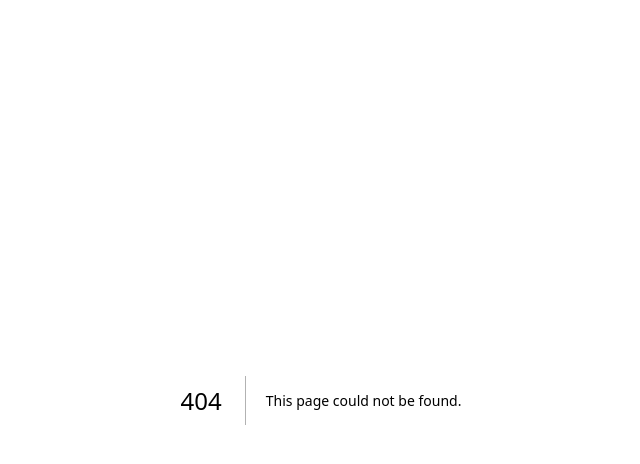
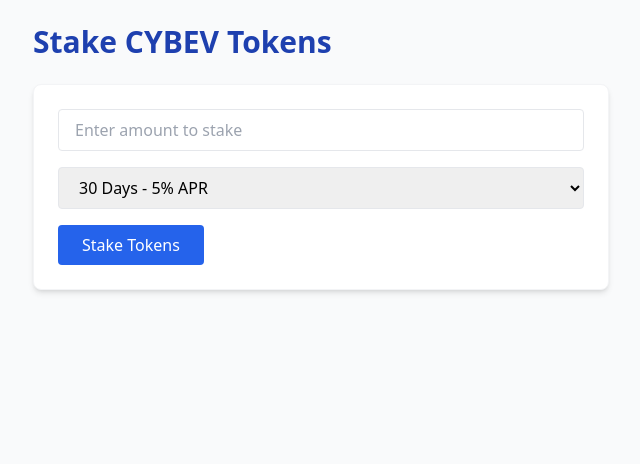
Before and after one commit to cybev1/cybev-frontend, a Next.js app: page /dashboard/stake in a window 1280 px wide. Before the commit this address had no page. Shown: the top 464 px of the page, without its empty margins (319-959 px from the left). Built offline with nearby package versions, Linux system fonts and the light colour scheme.

Commit message:
Add files via upload

```diff
--- /dev/null
+++ b/pages/dashboard/stake.js
@@ -0,0 +1,68 @@
+import { useState } from 'react';
+import Card from '../../components/ui/Card';
+
+export default function Stake() {
+  const [amount, setAmount] = useState('');
+  const [duration, setDuration] = useState('30');
+  const [result, setResult] = useState(null);
+
+  const handleStake = () => {
+    const rewardRate = {
+      '30': 5,
+      '60': 12,
+      '90': 20
+    }[duration];
+
+    const reward = (parseFloat(amount) * rewardRate) / 100;
+    setResult({
+      staked: amount,
+      duration,
+      reward,
+      unlockDate: new Date(Date.now() + parseInt(duration) * 86400000).toDateString()
+    });
+  };
+
+  return (
+    <div className="min-h-screen p-6 bg-gray-50">
+      <div className="max-w-xl mx-auto space-y-6">
+        <h1 className="text-3xl font-bold text-blue-800">Stake CYBEV Tokens</h1>
+        <Card>
+          <div className="space-y-4">
+            <input
+              type="number"
+              placeholder="Enter amount to stake"
+              value={amount}
+              onChange={(e) => setAmount(e.target.value)}
+              className="w-full px-4 py-2 border rounded"
+            />
+            <select
+              value={duration}
+              onChange={(e) => setDuration(e.target.value)}
+              className="w-full px-4 py-2 border rounded"
+            >
+              <option value="30">30 Days - 5% APR</option>
+              <option value="60">60 Days - 12% APR</option>
+              <option value="90">90 Days - 20% APR</option>
+            </select>
+            <button
+              onClick={handleStake}
+              className="bg-blue-600 text-white px-6 py-2 rounded hover:bg-blue-700"
+            >
+              Stake Tokens
+            </button>
+          </div>
+        </Card>
+
+        {result && (
+          <Card>
+            <h2 className="text-xl font-bold mb-2">Stake Summary</h2>
+            <p><strong>Staked:</strong> ₡{result.staked}</p>
+            <p><strong>Duration:</strong> {result.duration} days</p>
+            <p><strong>Estimated Reward:</strong> ₡{result.reward}</p>
+            <p><strong>Unlock Date:</strong> {result.unlockDate}</p>
+          </Card>
+        )}
+      </div>
+    </div>
+  );
+}
```
